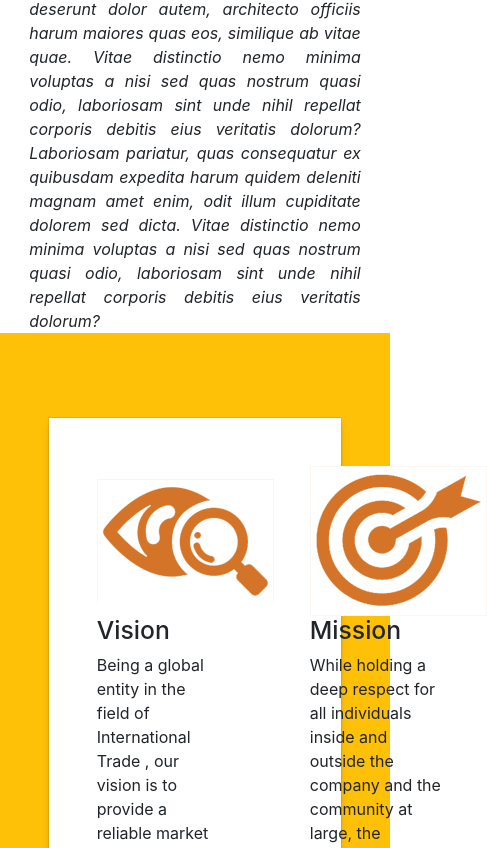
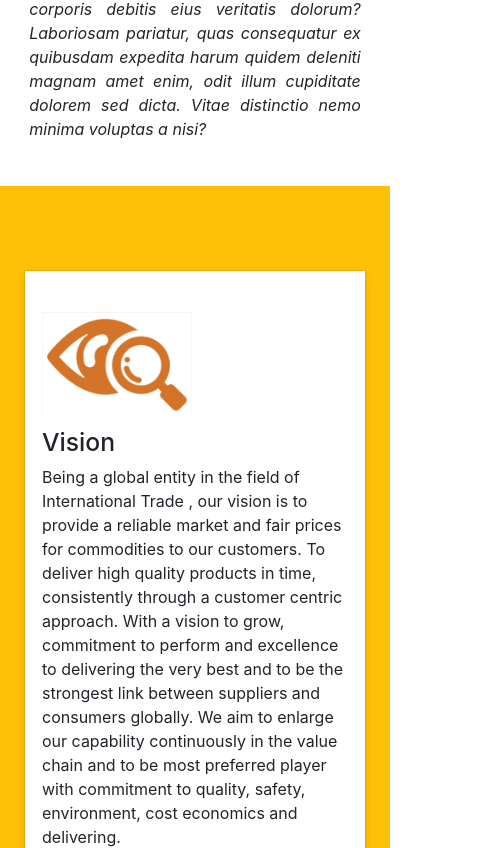
Before and after one commit to summerkoushal/Blue-wave-Export, a React (Create React App) app: page /about in a window 390 px wide. Shown: the part 1152-2000 px from the top of the page, 487 px wide, since content can reach past the window. Built offline with nearby package versions, Linux system fonts and the light colour scheme.

Commit message:
contact done, about us done till mission vision container

```diff
--- a/src/App.css
+++ b/src/App.css
@@ -88,7 +88,7 @@ a:hover {
     margin: 0px 0px 20px 0px;
 }
 .aboutus-container2 {
-    height: 85vh;
+    height: 80vh;
 }
 .missionVision-container {
     width: 75vw;
@@ -98,6 +98,14 @@ a:hover {
     display: flex;
     flex-direction: row;
     box-shadow: rgba(9, 30, 66, 0.25) 0px 4px 8px -2px, rgba(9, 30, 66, 0.08) 0px 0px 0px 1px;
+}
+.aboutus-vision {
+    margin: 50px;
+    width: 30vw;
+}
+.aboutus-mission {
+    margin: 50px;
+    width: 35vw;
 }
 @media screen and (max-width: 2000px) {
     /* large tablet */
@@ -112,8 +120,6 @@ a:hover {
     /* large tablet */
     .aboutus-container1 {
         height: 100%;
-    }
-    .aboutus-container1 {
         flex-direction: column;
     }
     .aboutus-img {
@@ -122,6 +128,18 @@ a:hover {
     }
     .aboutus-text-container {
         width: 75%;
+        margin-bottom: 45px;
+    }
+    .missionVision-container {
+        width: 85vw;
+    }
+    .aboutus-vision {
+        margin: 30px;
+        width: 40vw;
+    }
+    .aboutus-mission {
+        margin: 30px;
+        width: 45vw;
     }
 }
 @media screen and (max-width: 767px) {
@@ -133,6 +151,20 @@ a:hover {
     }
     .aboutus-text-container {
         width: 85%;
+    }
+    .aboutus-container2 {
+        height: 100%;
+    }
+    .missionVision-container {
+        width: calc(100vw - 50px);
+        flex-direction: column;
+        align-items: center;
+    }
+    .aboutus-vision {
+        width: 90%;
+    }
+    .aboutus-mission {
+        width: 90%;
     }
 }
 /* Products------------------------------------------------------------------------NA */
--- a/src/components/AboutUs.js
+++ b/src/components/AboutUs.js
@@ -12,24 +12,24 @@ export default function AboutUs() {
           </h2>
           <i>
             alias omnis, deserunt cupiditate atque eligendi officia perferendislaboriosam voluptatem, libero reprehenderit quis vitae iusto, aliquam nisi odit
-            vel natus quae dolore! Praesentium, enim odit quodvero nam consequatur reprehenderit aliquam repellat tenetur magnamquia a atque. Facilis quam asperiores repellendus facere nulla. Necessitatibus, odio rerum? Minima facere tenetur, adipisci vel autem molestiae ex iste maiores. Praesentium, illum quae quia, Voluptates tempora veritatis, nobis nemo dolorum molestiae quidem aspernatur odit labore nihil! Hic totam impedit, alias nemo cumque odit minus rerum quisquam tempore corrupti ut labore, voluptate corporis incidunt dolor quas tenetur eum dolorem possimus nostrum. similique nemo eaque adipisci, velit eum excepturi dolorum dolores obcaecati voluptatum voluptates pariatur ad maxime tenetur. Quisquam Labore minus perferendis dolor, omnis quo ipsum harum aspernatur eos aliquam natus eligendi in similique atque dolorum eius. Sequi maiores, sit commodi facere nisi doloremque quibusdam voluptate, illo, ut eos recusandae rerum. Magni neque deserunt dolor autem, architecto officiis harum maiores quas eos, similique ab vitae quae. Vitae distinctio nemo minima voluptas a nisi sed quas nostrum quasi odio, laboriosam sint unde nihil repellat corporis debitis eius veritatis dolorum? Laboriosam pariatur, quas consequatur ex quibusdam expedita harum quidem deleniti magnam amet enim, odit illum cupiditate dolorem sed dicta. Vitae distinctio nemo minima voluptas a nisi sed quas nostrum quasi odio, laboriosam sint unde nihil repellat corporis debitis eius veritatis dolorum?
+            Necessitatibus, odio rerum? Minima facere tenetur, adipisci vel autem molestiae ex iste maiores. Praesentium, illum quae quia, Voluptates tempora veritatis, nobis nemo dolorum molestiae quidem aspernatur odit labore nihil! Hic totam impedit, alias nemo cumque odit minus rerum quisquam tempore corrupti ut labore, voluptate corporis incidunt dolor quas tenetur eum dolorem possimus nostrum. similique nemo eaque adipisci, velit eum excepturi dolorum dolores obcaecati voluptatum voluptates pariatur ad maxime tenetur. Quisquam Labore minus perferendis dolor, omnis quo ipsum harum aspernatur eos aliquam natus eligendi in similique atque dolorum eius. Sequi maiores, sit commodi facere nisi doloremque quibusdam voluptate, illo, ut eos recusandae rerum. Magni neque deserunt dolor autem, architecto officiis harum maiores quas eos, similique ab vitae quae. Vitae distinctio nemo minima voluptas a nisi sed quas nostrum quasi odio, laboriosam sint unde nihil repellat corporis debitis eius veritatis dolorum? Laboriosam pariatur, quas consequatur ex quibusdam expedita harum quidem deleniti magnam amet enim, odit illum cupiditate dolorem sed dicta. Vitae distinctio nemo minima voluptas a nisi?
           </i>
         </div>
       </div>
       <div className="aboutus-container2 bg-warning">
         <div className="missionVision-container bg-white">
-          <div style={{ width: "30vw" }} className="aboutus-vision m-5">
-            <img src="vision.png" alt="" />
+          <div className="aboutus-vision">
+            <img style={{width: '150px'}} src="vision.png" alt="" />
             <h2>Vision</h2>
             <p>
               Being a global entity in the field of International Trade , our vision is to provide a reliable market and fair prices for commodities to our customers. To deliver high quality products in time, consistently through a customer centric approach.
               With a vision to grow, commitment to perform and excellence to delivering the very best and to be the strongest link between suppliers and consumers globally. We aim to enlarge our capability continuously in the value chain and to be most preferred player with commitment to quality, safety, environment, cost economics and delivering.
             </p>
           </div>
-          <div style={{ width: "35vw" }} className="aboutus-mission m-5">
-            <img src="mission.png" alt="" />
+          <div className="aboutus-mission">
+            <img  style={{width: '135px', marginBottom: '10px'}} src="mission.png" alt="" />
             <h2>Mission</h2>
-            <p>
+            <p style={{marginBottom: '0px'}} >
               While holding a deep respect for all individuals inside and outside the company and the community at large, the company lays down its mission statement : <br /> <br />
               To make, distribute and sell the finest quality of products and promote business practices that respect the Earth and the Environment. <br /> <br />
               Regularly evaluate and improve our capabilities by investing in training and thereby responding to changing client needs. <br /> <br />
--- a/src/components/Navbar.js
+++ b/src/components/Navbar.js
@@ -30,7 +30,7 @@ export default function Navbar() {
   };
 
   return (
-    <div className="nav bg-light">
+    <div className="nav bg-warning">
       <div className="nav-logo"> <img className="nav-logo-img" src="/sampleLogo.jpg" alt="logo" /> </div>
       <button onClick={toggleNavDropdown} className="btn btn-warning nav-dropdown-btn" > <img className="nav-dropdown-img" src="/menu.svg" alt="" /> </button>
       <div
```
